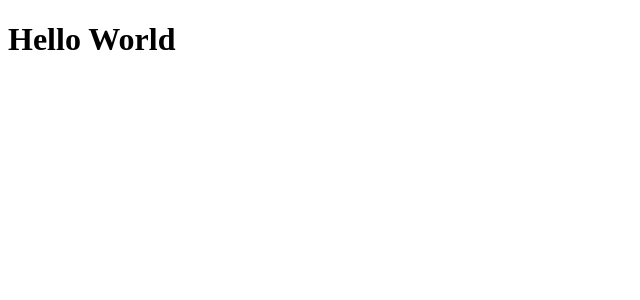
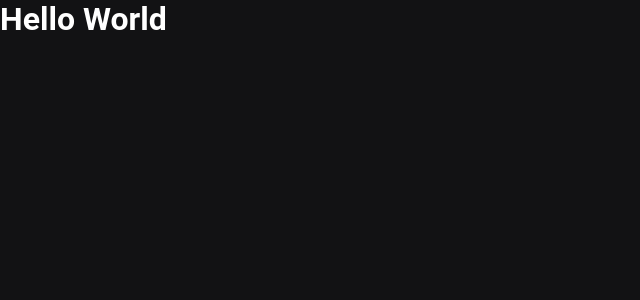
Before and after one commit to ThomasDixini/Spotfy-Clone, a Next.js app: page / in a window 1280 px wide. Shown: the top 300 px of the page, without its empty margins (0-640 px from the left). Built offline with nearby package versions, Linux system fonts and the light colour scheme.

Commit message:
Adicionando estilo global a página

```diff
--- a/src/pages/_app.tsx
+++ b/src/pages/_app.tsx
@@ -1,7 +1,14 @@
 import { AppProps } from 'next/app'
+import { GlobalStyle } from '../../styles/global';
 
 function MyApp({ Component, pageProps }: AppProps) {
-  return <Component {...pageProps} />
+  return (
+    <>
+      <Component {...pageProps} />
+
+      <GlobalStyle/>
+    </>
+  );
 }
 
 export default MyApp
```
